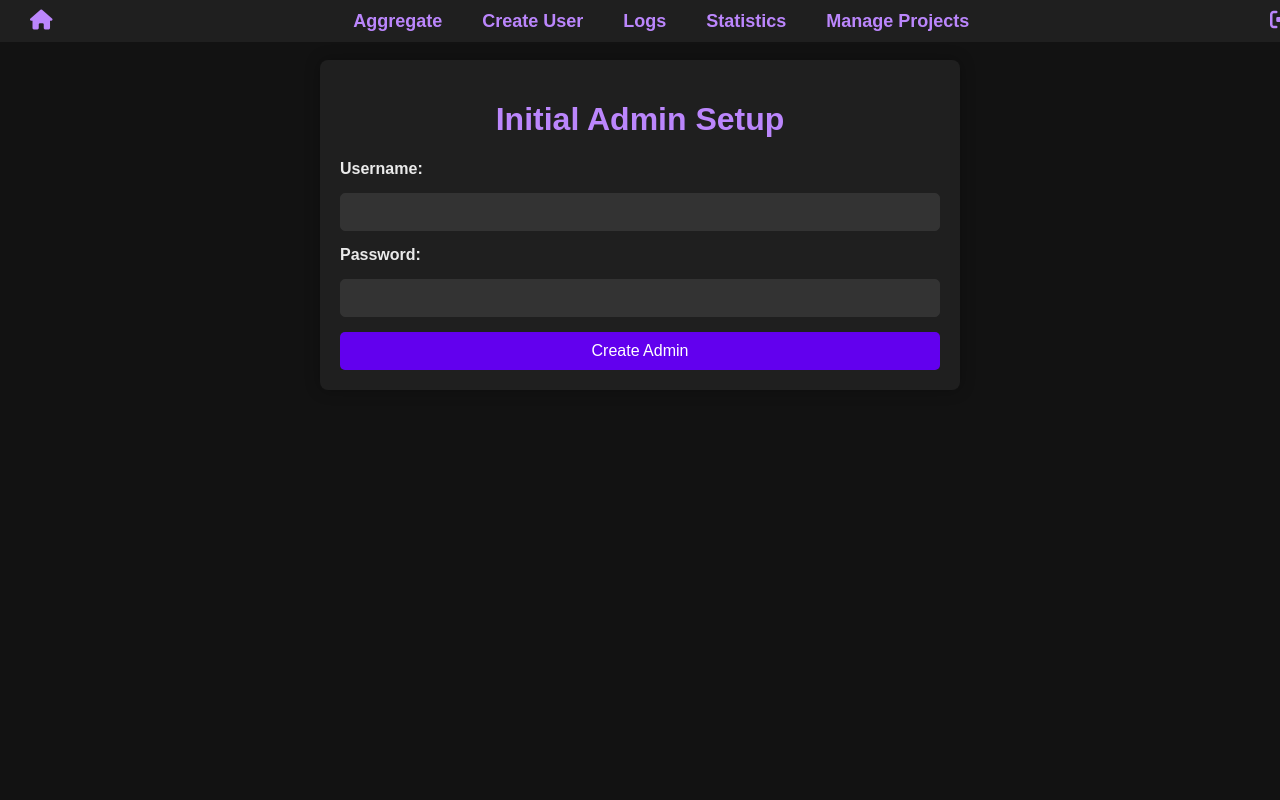
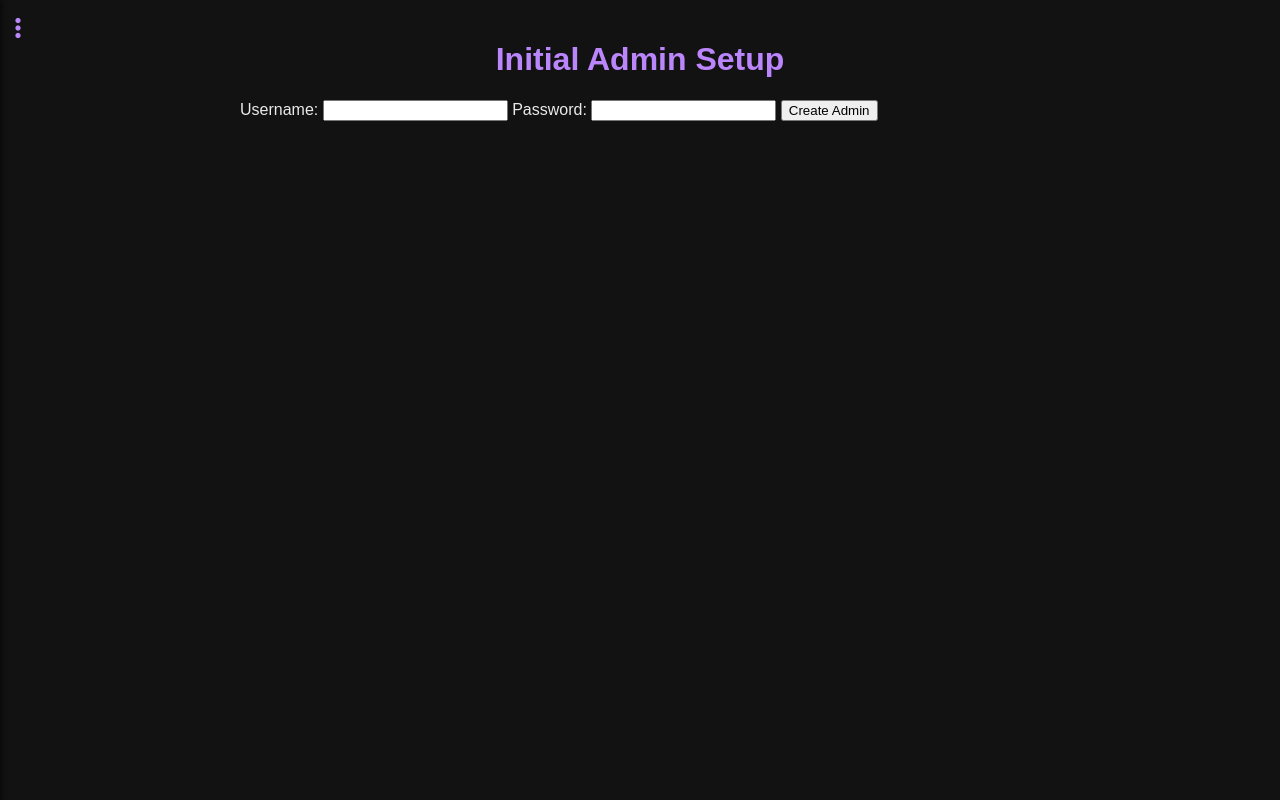
Before and after one commit to viananike/tasks, a Flask app: page /setup in a window 1280 px wide. Run offline with Flask 3, Linux system fonts and the light colour scheme; the visitor is signed in with stand-in values (Sample User, id 1); data that the repository does not hold is empty; some libraries are stand-ins or nearby versions.

Commit message:
"navbar changes"

```diff
--- a/templates/base.html
+++ b/templates/base.html
@@ -1,13 +1,14 @@
 <!DOCTYPE html>
 <html lang="en">
 <head>
-    <meta charset="UTF-8">
-    <meta name="viewport" content="width=device-width, initial-scale=1.0">
+  <meta charset="UTF-8" />
+  <meta name="viewport" content="width=device-width, initial-scale=1.0"/>
   <title>{% block title %}Task Tracker{% endblock %}</title>
   <script src="https://code.jquery.com/jquery-3.6.0.min.js"></script>
   <link rel="stylesheet" href="https://cdnjs.cloudflare.com/ajax/libs/font-awesome/6.5.0/css/all.min.css">
   <link rel="icon" type="image/x-icon" href="{{ url_for('static', filename='favicon.ico') }}">
   <style>
+    /* Base Styles (unchanged) */
     body {
         font-family: Arial, sans-serif;
         background-color: #121212;
@@ -15,66 +16,58 @@
         margin: 0;
         padding: 0;
         display: flex;
-            flex-direction: column;
         height: 100vh;
+        overflow-x: hidden;
     }
 
-        /* Navbar styling - fixed at the top of the screen */
-        .navbar {
-            display: flex;
-            justify-content: space-between;
-            align-items: center;
-            padding: 10px 20px;
+    .container {
+        flex-grow: 1;
+        padding: 20px;
+        margin-top: 0;
+        width: 100%;
+        max-width: 800px;
+        margin-left: auto;
+        margin-right: auto;
+    }
+
+    /* Sidebar Styles */
+    .sidebar {
+        width: 250px;
         background-color: #1F1F1F;
         position: fixed;
         top: 0;
-            left: 0;
-            width: 100%;
+        left: -250px;
+        height: 100%;
+        padding-top: 60px;
+        transition: left 0.3s ease;
         z-index: 1000;
+        box-shadow: 2px 0 5px rgba(0, 0, 0, 0.5);
     }
 
-        .nav-left, .nav-center, .nav-right {
-            display: flex;
-            align-items: center;
-}
-
-        .nav-center {
-            gap: 20px;
-            flex-grow: 1;
-            justify-content: center;
-}
-
-        .nav-right {
-            margin-left: auto;
-        }
-
-        .navbar a {
+    .sidebar a {
+        display: block;
         color: #BB86FC;
+        padding: 15px 20px;
         text-decoration: none;
-            margin: 0 10px;
-            font-size: 18px;
         font-weight: bold;
     }
 
-        .navbar a:hover {
-            text-decoration: underline;
+    .sidebar a:hover {
+        background-color: #333;
     }
 
-        .navbar i {
-            font-size: 20px;
+    .menu-toggle {
+        position: fixed;
+        top: 15px;
+        left: 15px;
+        font-size: 24px;
+        color: #BB86FC;
+        cursor: pointer;
+        z-index: 1100;
     }
 
-        /* Main content container - pushed down below the navbar */
-        .container {
-            margin-top: 60px; /* Space for the fixed navbar */
-            background-color: #1F1F1F;
-            padding: 20px;
-            border-radius: 8px;
-            box-shadow: 0 0 15px rgba(0, 0, 0, 0.3);
-            width: 100%;
-            max-width: 600px;
-            margin-left: auto;
-            margin-right: auto;
+    .sidebar.open {
+        left: 0;
     }
 
     h1, h2, h3 {
@@ -82,151 +75,40 @@
         color: #BB86FC;
     }
 
-        form {
-            display: flex;
-            flex-direction: column;
-            gap: 15px;
-        }
-
-        label {
-            font-weight: bold;
-            color: #EAEAEA;
-        }
-
-        input, textarea, select {
-            padding: 10px;
-            border: 1px solid #333;
-            border-radius: 5px;
-            background-color: #333;
-            color: #EAEAEA;
-            font-size: 14px;
-        }
-
-        input:focus, textarea:focus, select:focus {
-            outline: none;
-            border-color: #BB86FC;
-        }
-
-        button {
-            background-color: #6200EE;
-            color: white;
-            border: none;
-            padding: 10px 20px;
-            border-radius: 5px;
-            font-size: 16px;
-            cursor: pointer;
-            transition: background-color 0.3s;
-        }
-
-        button:hover {
-            background-color: #3700B3;
-        }
-
-        .button-container {
-            display: flex;
-            justify-content: center;
-            margin-top: 20px;
-            gap: 10px;
-        }
-
-        .response {
-            text-align: center;
-            margin-top: 10px;
-        }
-
-        .link-button {
-            padding: 10px 20px;
-            background-color: #03DAC6;
-            color: white;
-            text-decoration: none;
-            border-radius: 5px;
-            font-size: 16px;
-        }
-
-        .link-button:hover {
-            background-color: #018786;
-        }
-
-        .auth-links {
-            text-align: center;
-            margin-top: 20px;
-        }
-
-        .auth-links a {
-            color: #BB86FC;
-            text-decoration: none;
-            margin: 0 10px;
-        }
-
-        .auth-links a:hover {
-            text-decoration: underline;
-        }
-
-        table {
-            width: 100%;
-            margin-top: 10px;
-            border-collapse: collapse;
-        }
-
-        th, td {
-            padding: 10px;
-            border-bottom: 1px solid #333;
-            text-align: left;
-        }
-
-        a {
-            color: #03DAC6;
-            text-decoration: none;
-        }
-
-        a:hover {
-            text-decoration: underline;
-        }
+    /* Form and table styling remains unchanged... */
+    /* ... */
   </style>
 </head>
 <body>
-    <div class="navbar">
-        <div class="nav-left">
-            <a href="/" title="Home"><i class="fa-solid fa-house"></i></a>
+    <!-- Menu Toggle Button -->
+    <div class="menu-toggle">
+        <i class="fas fa-ellipsis-v"></i>
     </div>
-        <div class="nav-center">
-            <a href="/aggregate">Aggregate</a>
+
+    <!-- Sidebar Menu -->
+    <div class="sidebar" id="sidebar">
+        <a href="/">🏠 Home</a>
+        <a href="/aggregate">📊 Aggregate</a>
         {% if current_user.is_authenticated %}
             {% if current_user.is_admin %}
-                    <!-- Admin-specific links -->
-                    <a href="/admin/create_user">Create User</a>
-                    <a href="/admin/logs">Logs</a>
-                    <a href="/admin/stats">Statistics</a>
-                    <a href="/admin/projects">Manage Projects</a>
+                <a href="/admin/create_user">👤 Create User</a>
+                <a href="/admin/logs">📄 Logs</a>
+                <a href="/admin/stats">📈 Statistics</a>
+                <a href="/admin/projects">📁 Manage Projects</a>
             {% endif %}
+            <a href="/logout">🚪 Logout</a>
         {% endif %}
     </div>
-        <div class="nav-right">
-            <a href="/logout" title="Logout"><i class="fa-solid fa-right-from-bracket"></i></a>
-        </div>
-    </div>
 
-
-
-
-
+    <!-- Main Content -->
     <div class="container">
         {% block content %}{% endblock %}
     </div>
 
     <script>
-        // Select all navbar links
-        const navbarLinks = document.querySelectorAll('.navbar a');
-
-        // Add a click event listener to each link
-        navbarLinks.forEach(link => {
-            link.addEventListener('click', function () {
-                // Remove 'active' class from all links
-                navbarLinks.forEach(link => link.classList.remove('active'));
-
-                // Add 'active' class to the clicked link
-                this.classList.add('active');
-            });
+      // Toggle sidebar open/close
+      document.querySelector('.menu-toggle').addEventListener('click', () => {
+          document.getElementById('sidebar').classList.toggle('open');
       });
     </script>
 </body>
```
Lines whose indentation alone changed are shown as unchanged.
